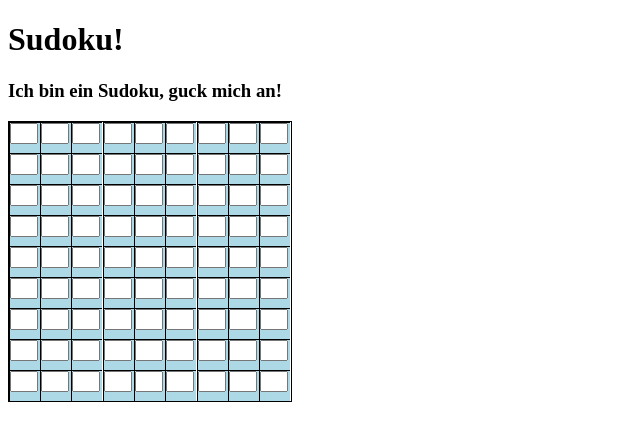
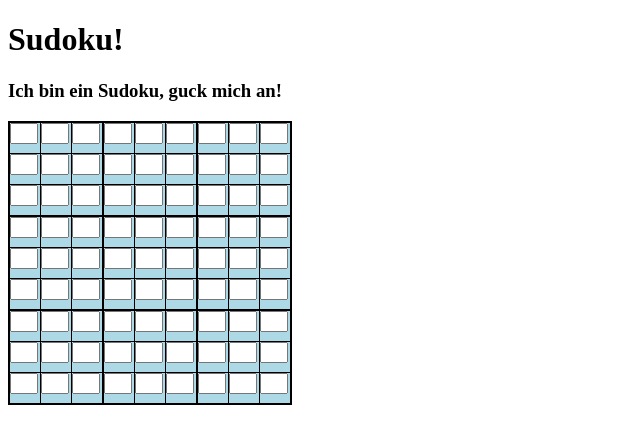
Before and after one commit to ElSenjor/sudoku-frontend, an Angular app: page / in a window 1280 px wide. Shown: the top 444 px of the page, without its empty margins (0-640 px from the left). Built offline with nearby package versions, Linux system fonts and the light colour scheme.

Commit message:
added css border attributes for cells

```diff
--- a/src/app/box/box.component.html
+++ b/src/app/box/box.component.html
@@ -1,11 +1,11 @@
 <div class="box">
   <app-cell></app-cell>
   <app-cell></app-cell>
+  <app-cell [borderRight]="true"></app-cell>
   <app-cell></app-cell>
   <app-cell></app-cell>
-  <app-cell></app-cell>
-  <app-cell></app-cell>
-  <app-cell></app-cell>
-  <app-cell></app-cell>
-  <app-cell></app-cell>
+  <app-cell [borderRight]="true"></app-cell>
+  <app-cell [borderBottom]="true"></app-cell>
+  <app-cell [borderBottom]="true"></app-cell>
+  <app-cell [borderRight]="true" [borderBottom]="true"></app-cell>
 </div>
--- a/src/app/cell/cell.component.html
+++ b/src/app/cell/cell.component.html
@@ -1,3 +1,6 @@
-<div class="cell">
+<div
+  class="cell"
+  [ngClass]="{ 'border-right': borderRight, 'border-bottom': borderBottom }"
+>
   <input />
 </div>
--- a/src/app/cell/cell.component.ts
+++ b/src/app/cell/cell.component.ts
@@ -1,12 +1,21 @@
-import { Component } from '@angular/core';
+import { CommonModule } from '@angular/common';
+import { Component, Input } from '@angular/core';
 
 @Component({
   selector: 'app-cell',
   standalone: true,
-  imports: [],
+  imports: [CommonModule],
   templateUrl: './cell.component.html',
   styleUrl: './cell.component.css'
 })
 export class CellComponent {
+  @Input()
+  borderRight: boolean = false;
 
+  @Input()
+  borderBottom: boolean = false;
+
+  ngOnInit() {
+    console.log("hello");
+  }
 }
```
